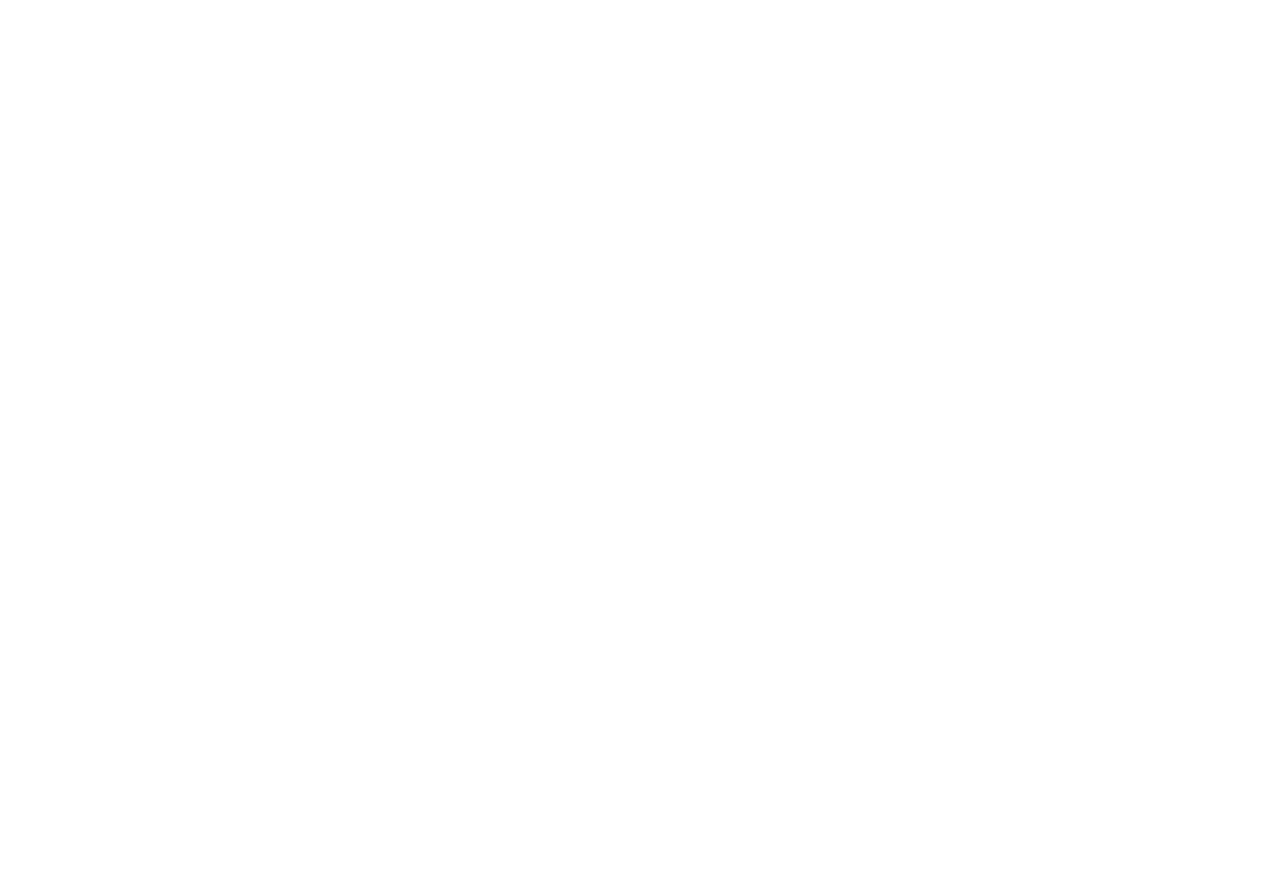
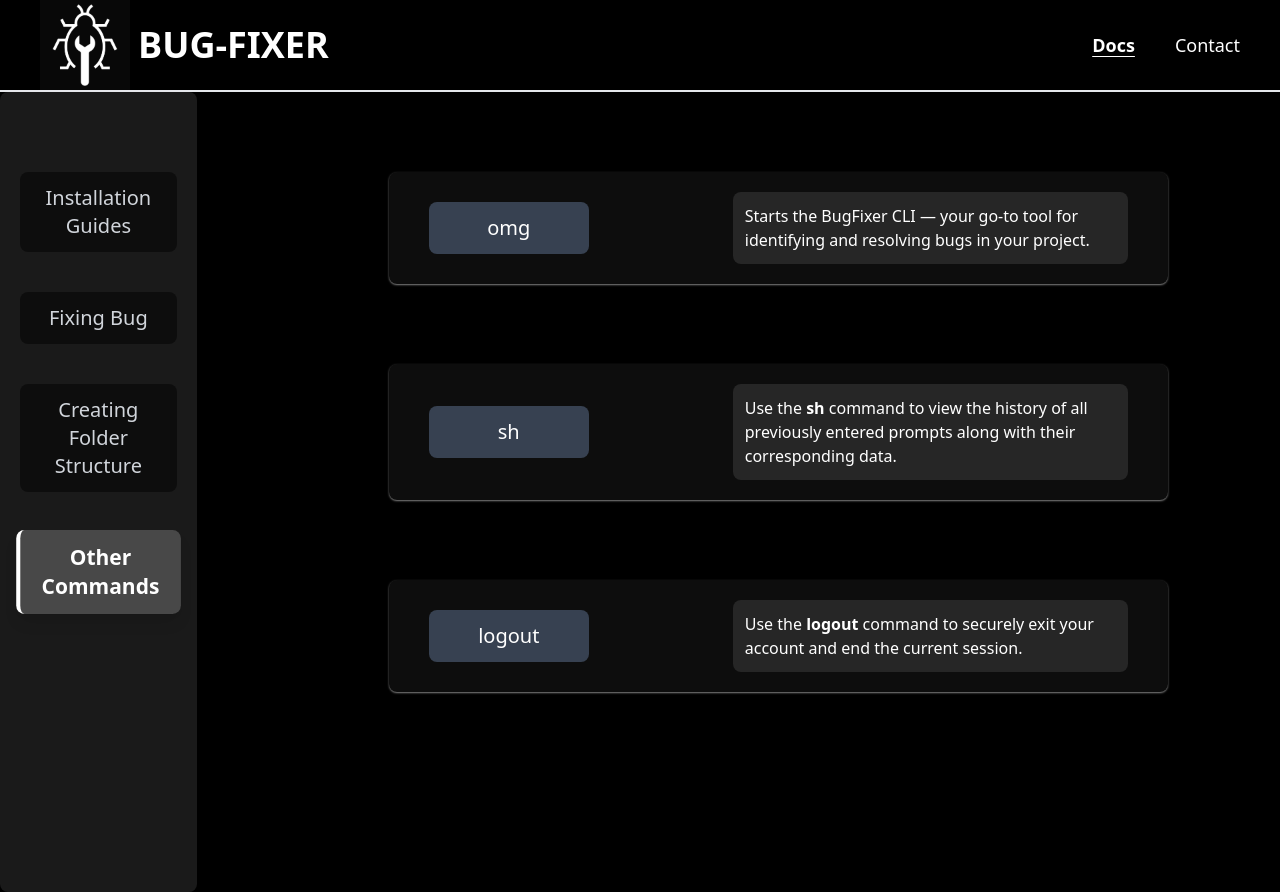
Before and after one commit to Vishal07-dev/bug-fixer, an Angular app: page /home/otherCommands in a window 1280 px wide. Before the commit this address led to /. Before the commit the page ends 800 px from the top, so only its background shows below. Built offline with nearby package versions, Linux system fonts and the light colour scheme; sample sign-in values are in the browser's storage.

Commit message:
added new commands

```diff
--- a/src/app/Components/home/home.component.html
+++ b/src/app/Components/home/home.component.html
@@ -27,6 +27,12 @@
             class="w-full text-center block lg:text-xl text-[1rem] max-w-full p-3 rounded-lg cursor-pointer transition-all duration-300 bg-black/50 text-gray-300 hover:bg-white/15 hover:text-white">
             Creating Folder Structure
         </a>
+        <a routerLink="otherCommands"
+        routerLinkActive="bg-white/20 text-white font-bold shadow-lg border-l-4 border-white scale-105"
+        [routerLinkActiveOptions]="{ exact: true }"
+        class="w-full text-center block lg:text-xl text-[1rem] max-w-full p-3 rounded-lg cursor-pointer transition-all duration-300 bg-black/50 text-gray-300 hover:bg-white/15 hover:text-white">
+        Other Commands
+    </a>
 
     </div>
 
--- /dev/null
+++ b/src/app/Components/otherComands/othercomands/othercomands.component.html
@@ -0,0 +1,37 @@
+<div
+    class="lg:w-full w-[100%] p-5 rounded-lg rounded-lg-gray-950 flex flex-col justify-evenly items-center lg:gap-20 gap-5  lg:px-28 lg:py-20">
+
+    <div
+        class="lg:flex lg:flex-row flex gap-5 flex-col rounded-lg justify-start md:px-10 p-5 items-center lg:gap-x-36 text-white bg-white/5 shadow-sm shadow-white/50">
+        <div class="max-w-lg rounded-lg text-center text-white">
+            <h1 class="text-xl bg-gray-700 lg:max-w-full w-[20vh]  p-3 rounded-lg ">omg </h1>
+        </div>
+        <div class="lg:max-w-2xl  bg-white/10 p-3 rounded-lg">
+            <p class="">Starts the BugFixer CLI — your go-to tool for identifying and resolving bugs in your project.
+            </p>
+        </div>
+    </div>
+
+
+    <div
+    class="lg:flex lg:flex-row flex gap-5 flex-col rounded-lg justify-start md:px-10 p-5 items-center lg:gap-x-36 text-white bg-white/5 shadow-sm shadow-white/50">
+    <div class="max-w-lg rounded-lg text-center text-white">
+        <h1 class="text-xl bg-gray-700 lg:max-w-full w-[20vh] p-3 rounded-lg">sh</h1>
+    </div>
+    <div class="lg:max-w-2xl bg-white/10 p-3 rounded-lg">
+        <p class="">Use the <b>sh</b> command to view the history of all previously entered prompts along with their corresponding data.</p>
+    </div>
+</div>
+
+
+<div
+class="lg:flex lg:flex-row flex gap-5 flex-col rounded-lg justify-start md:px-10 p-5 items-center lg:gap-x-36 text-white bg-white/5 shadow-sm shadow-white/50">
+<div class="max-w-lg rounded-lg text-center text-white">
+    <h1 class="text-xl bg-gray-700 lg:max-w-full w-[20vh] p-3 rounded-lg">logout</h1>
+</div>
+<div class="lg:max-w-2xl bg-white/10 p-3 rounded-lg">
+    <p class="">Use the <b>logout</b> command to securely exit your account and end the current session.</p>
+</div>
+</div>
+
+</div>
--- a/src/app/app.routes.ts
+++ b/src/app/app.routes.ts
@@ -8,6 +8,7 @@
 import { FixingBugComponent } from './Components/fixing-bug/fixing-bug.component';
 import { CfsComponent } from './Components/cfs/cfs.component';
 import { ContactPageComponent } from './Components/contact-page/contact-page.component';
+import { OthercomandsComponent } from './Components/otherComands/othercomands/othercomands.component';
 
 export const routes: Routes = [
     {
@@ -35,7 +36,8 @@
                 children: [
                     { path: '', component: InstallationGuideComponent },
                     { path: 'fixer', component: FixingBugComponent },
-                    { path: 'cfs', component: CfsComponent }
+                    { path: 'cfs', component: CfsComponent },
+                    { path: 'otherCommands', component:OthercomandsComponent }
                 ]
             },
             {
```
Also changed, not shown: src/app/Components/otherComands/othercomands/othercomands.component.ts (added, +11 -0 lines), src/app/Components/otherComands/othercomands/othercomands.component.css (added), 1 other file (tests, documents, lock files or other folders).
